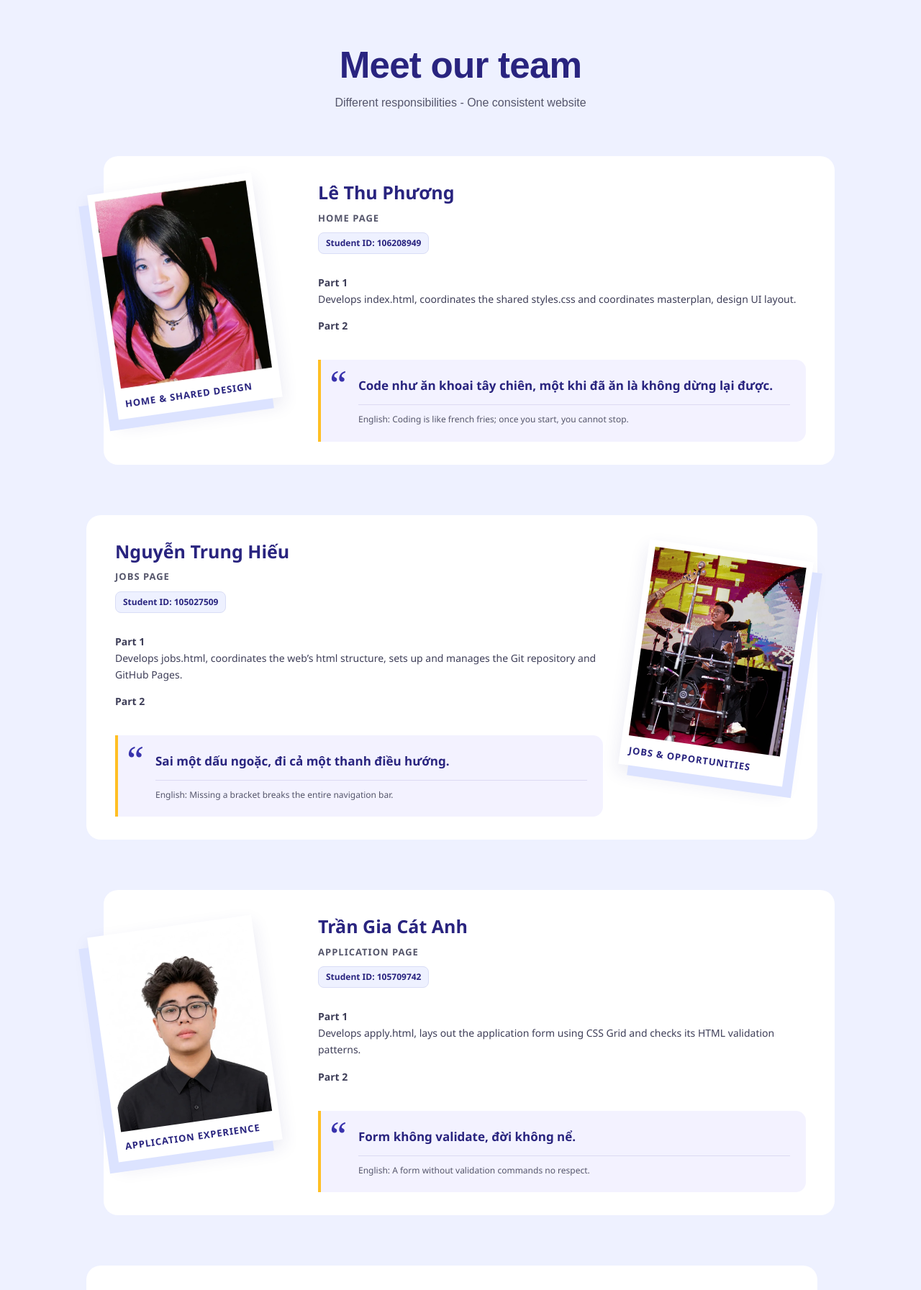
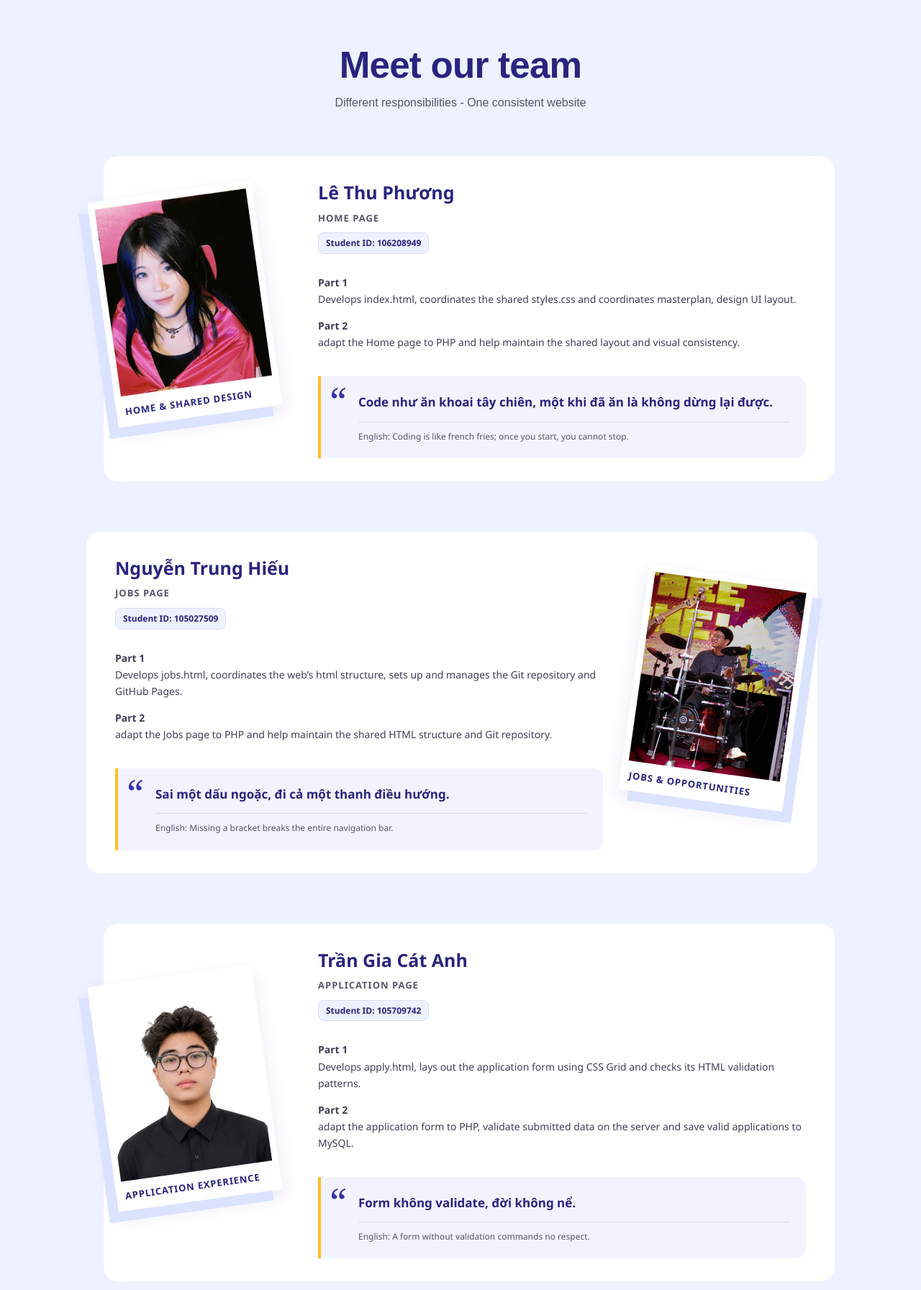
Before and after one commit to NguyenHieu-P/PROJECT-WEB-COS10026, a PHP site: page /project2/about.php in a window 1280 px wide. Shown: the part 1474-3267 px from the top of the page at 72% size. Run offline with PHP 8.4, Linux system fonts and the light colour scheme; data comes from the database, SQL or seed files in the repository.

Commit message:
Update About member contributions for Part 2

```diff
--- a/project2/about.php
+++ b/project2/about.php
@@ -1,5 +1,5 @@
 <?php
-// About Page — Bùi Đào Việt Anh. AI assisted the PHP conversion and checks.
+// About Page - Bùi Đào Việt Anh. AI assisted the PHP checks.
 require_once __DIR__ . '/about-data.inc';
 $contributions = [];
 $databaseUnavailable = false;
@@ -194,7 +194,7 @@ try {
 <dd class="about-student-id">
        Student ID: 106208949
       </dd>
-<dd class="about-contributions"><p><strong>Part 1</strong><br><?= about_escape($contributions['106208949']['part1'] ?? '') ?></p><p><strong>Part 2</strong><br><?= about_escape($contributions['106208949']['part2'] ?? '') ?></p></dd>
+<dd class="about-contributions"><p><strong>Part 1</strong><br><?= about_escape($contributions['106208949']['part1'] ?? '') ?></p><p><strong>Part 2</strong><br><?= about_escape(($contributions['106208949']['part2'] ?? '') ?: 'adapt the Home page to PHP and help maintain the shared layout and visual consistency.') ?></p></dd>
 <dd class="about-quote">
 <span aria-hidden="true" class="about-quote-mark">
         “
@@ -225,7 +225,7 @@ try {
 <dd class="about-student-id">
        Student ID: 105027509
       </dd>
-<dd class="about-contributions"><p><strong>Part 1</strong><br><?= about_escape($contributions['105027509']['part1'] ?? '') ?></p><p><strong>Part 2</strong><br><?= about_escape($contributions['105027509']['part2'] ?? '') ?></p></dd>
+<dd class="about-contributions"><p><strong>Part 1</strong><br><?= about_escape($contributions['105027509']['part1'] ?? '') ?></p><p><strong>Part 2</strong><br><?= about_escape(($contributions['105027509']['part2'] ?? '') ?: 'adapt the Jobs page to PHP and help maintain the shared HTML structure and Git repository.') ?></p></dd>
 <dd class="about-quote">
 <span aria-hidden="true" class="about-quote-mark">
         “
@@ -256,7 +256,7 @@ try {
 <dd class="about-student-id">
        Student ID: 105709742
       </dd>
-<dd class="about-contributions"><p><strong>Part 1</strong><br><?= about_escape($contributions['105709742']['part1'] ?? '') ?></p><p><strong>Part 2</strong><br><?= about_escape($contributions['105709742']['part2'] ?? '') ?></p></dd>
+<dd class="about-contributions"><p><strong>Part 1</strong><br><?= about_escape($contributions['105709742']['part1'] ?? '') ?></p><p><strong>Part 2</strong><br><?= about_escape(($contributions['105709742']['part2'] ?? '') ?: 'adapt the application form to PHP, validate submitted data on the server and save valid applications to MySQL.') ?></p></dd>
 <dd class="about-quote">
 <span aria-hidden="true" class="about-quote-mark">
         “
```
